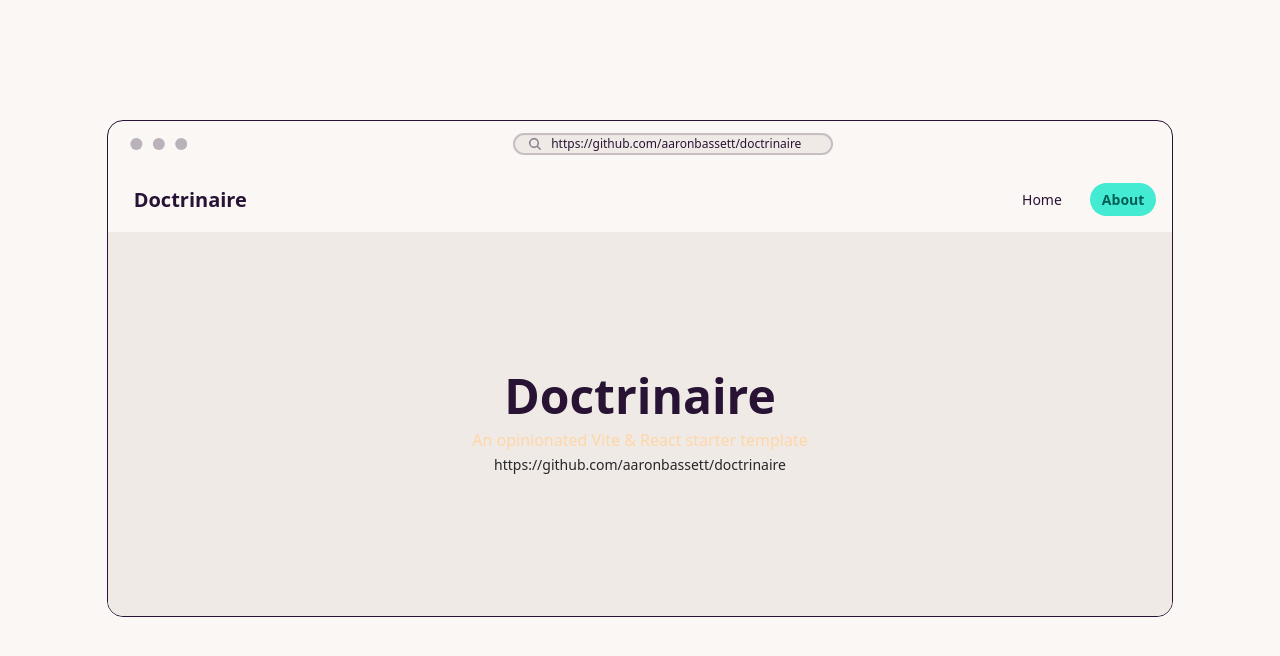
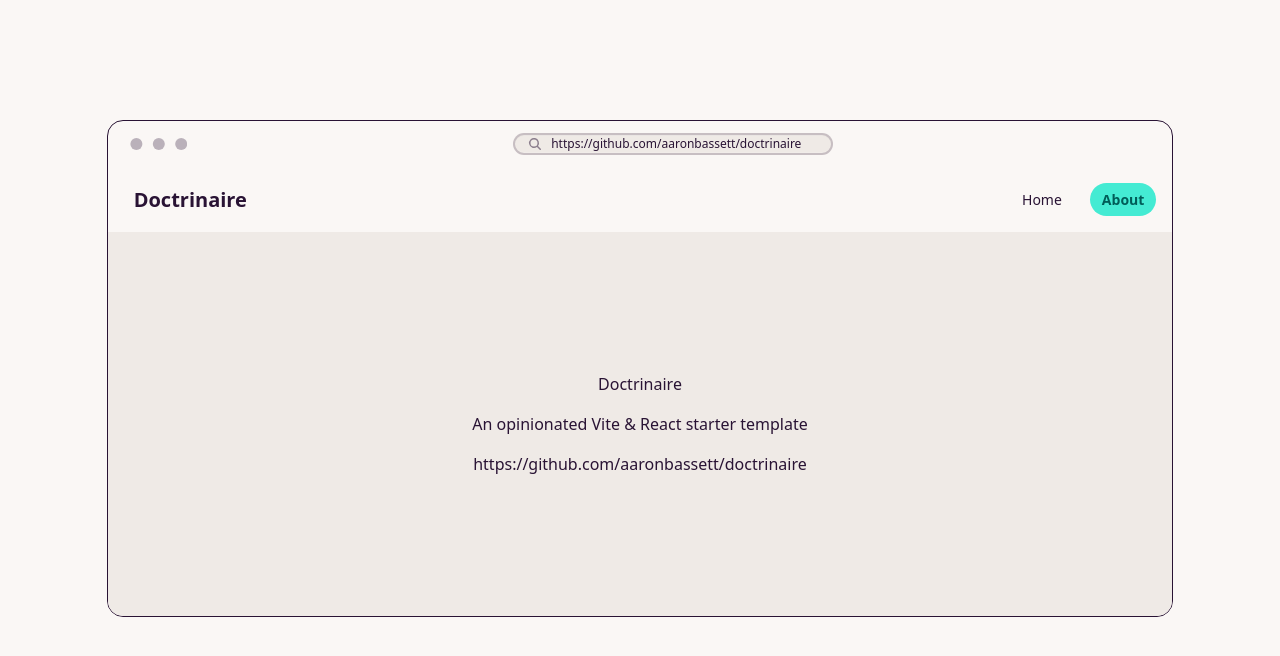
Before and after one commit to aaronbassett/doctrinaire, a React (Vite) app: page /about in a window 1280 px wide. Shown: the top 656 px of the page. Built offline with nearby package versions, Linux system fonts and the light colour scheme.

Commit message:
✨ feat(mdx): add support for MDX files and include an example

```diff
--- a/package.json
+++ b/package.json
@@ -32,6 +32,7 @@
     "@biomejs/biome": "1.9.4",
     "@commitlint/cli": "^19.6.1",
     "@commitlint/config-conventional": "^19.6.0",
+    "@mdx-js/rollup": "^3.1.0",
     "@tailwindcss/vite": "^4.0.0",
     "@tanstack/router-devtools": "^1.98.0",
     "@tanstack/router-plugin": "^1.98.0",
@@ -45,6 +46,7 @@
     "cz-emoji-conventional": "^1.1.0",
     "daisyui": "^5.0.0-beta.2",
     "husky": "^9.1.7",
+    "remark-capitalize-headings": "^2.0.1",
     "tailwindcss": "^4.0.0",
     "typescript": "~5.6.2",
     "typescript-eslint": "^8.18.2",
--- /dev/null
+++ b/src/components/About.mdx
@@ -0,0 +1,5 @@
+# Doctrinaire
+
+An opinionated Vite & React starter template
+
+[https://github.com/aaronbassett/doctrinaire](https://github.com/aaronbassett/doctrinaire)
--- a/src/routes/about.lazy.tsx
+++ b/src/routes/about.lazy.tsx
@@ -1,3 +1,4 @@
+import content from "@/components/About.mdx";
 import { createLazyFileRoute } from "@tanstack/react-router";
 
 export const Route = createLazyFileRoute("/about")({
@@ -5,18 +6,5 @@ export const Route = createLazyFileRoute("/about")({
 });
 
 function About() {
-  return (
-    <div className="text-center">
-      <h1 className="mb-2 font-bold text-5xl">Doctrinaire</h1>
-      <p className="text-accent">An opinionated Vite & React starter template</p>
-      <p>
-        <a
-          href="https://github.com/aaronbassett/doctrinaire"
-          className="link link-neutral text-sm no-underline"
-        >
-          https://github.com/aaronbassett/doctrinaire
-        </a>
-      </p>
-    </div>
-  );
+  return <div className="space-y-4 text-center">{content({})}</div>;
 }
--- a/vite.config.ts
+++ b/vite.config.ts
@@ -1,7 +1,9 @@
 import { resolve } from "node:path";
+import mdx from "@mdx-js/rollup";
 import tailwindcss from "@tailwindcss/vite";
 import { TanStackRouterVite } from "@tanstack/router-plugin/vite";
 import viteReact from "@vitejs/plugin-react";
+import remarkCapitalizeHeadings from "remark-capitalize-headings";
 import { defineConfig } from "vite";
 import { ViteToml } from "vite-plugin-toml";
 
@@ -13,5 +15,13 @@ export default defineConfig({
       "@": resolve(__dirname, "./src"),
     },
   },
-  plugins: [TanStackRouterVite(), viteReact(), ViteToml(), tailwindcss()],
+  plugins: [
+    TanStackRouterVite(),
+    viteReact(),
+    mdx({
+      remarkPlugins: [remarkCapitalizeHeadings],
+    }),
+    ViteToml(),
+    tailwindcss(),
+  ],
 });
```
Also changed, not shown: 1 other file (tests, documents, lock files or other folders).
